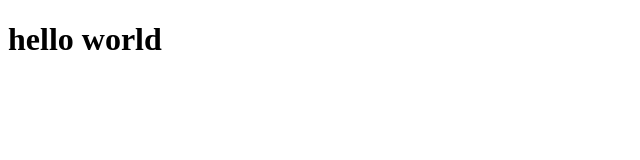
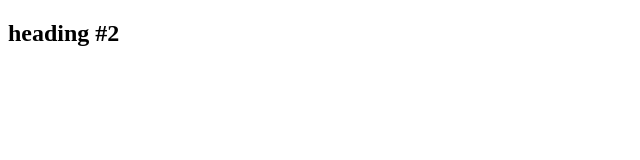
Before and after one commit to Kcherryholme/Mark-Never-Made-Diamond, a plain HTML site: page index.html in a window 1280 px wide. Shown: the whole page, without its empty margins (0-640 px from the left). Drawn offline with Linux system fonts and the light colour scheme.

Commit message:
added heading #2

```diff
--- a/index.html
+++ b/index.html
@@ -4,6 +4,6 @@
 <title>HTML File</title>
 </head>
 <body>
-<h1>hello world</h1>
+<h2>heading #2</h2>
 </body>
 </html>
```
